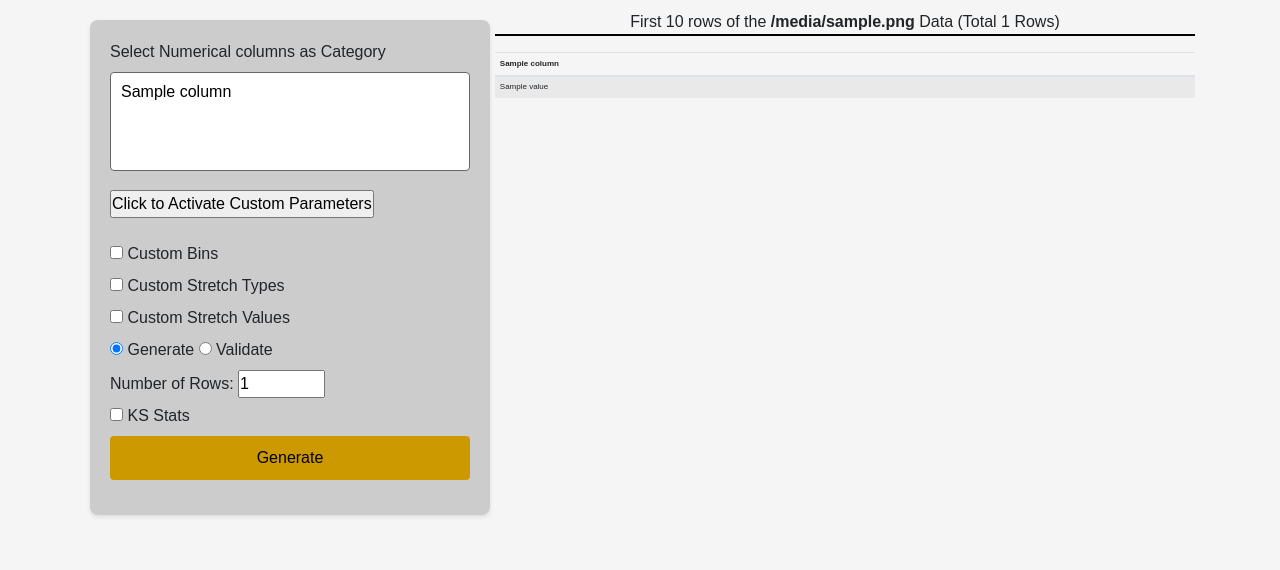
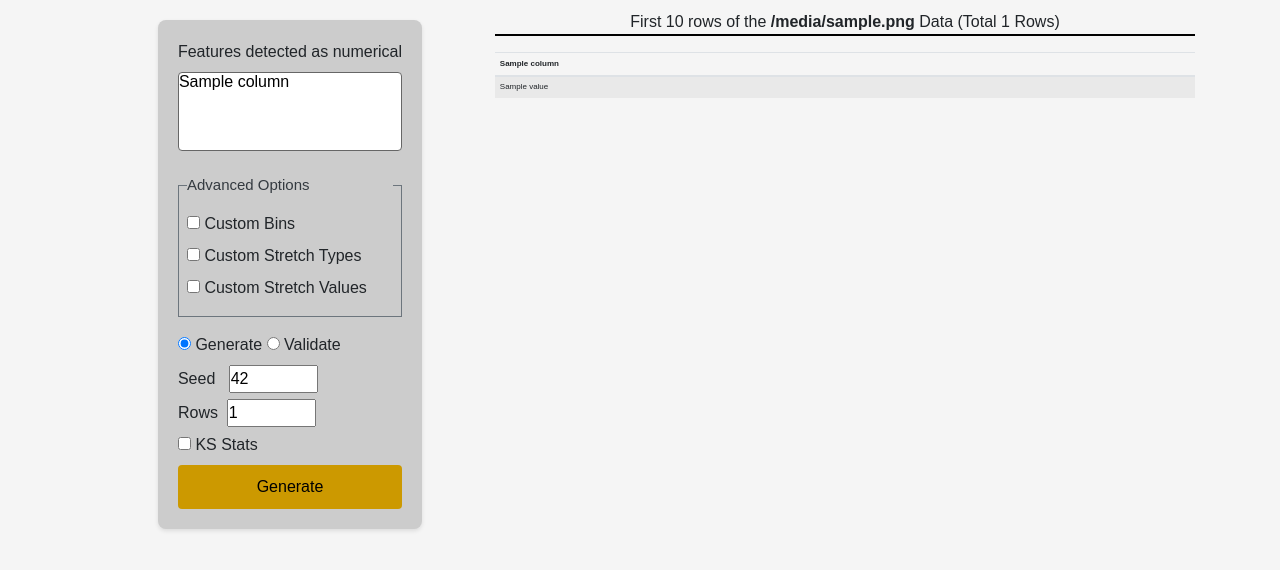
Before and after one commit to rajiviyer/nogan_web_api, a Flask app: template flask/app/templates/generate.html in a window 1280 px wide. Shown: the part 56-626 px from the top of the page. Run offline with Flask 3, Linux system fonts and the light colour scheme; the template is opened without the code that fills it: most values are stand-ins (such as "Sample title", 1, 10 or a date in 2020).

Commit message:
Added seed parameter & cleared unwanted code

```diff
--- a/flask/app/__init__.py
+++ b/flask/app/__init__.py
@@ -8,5 +8,6 @@ app.config['RESULT_DIR'] = os.path.join(os.getcwd(),"app/data")
 app.config['SEED_DATA_DIR'] = \
                     os.path.join(os.getcwd(),"app/seed_data")
 app.config['STRETCH_TYPE'] = set(["Uniform","Gaussian"])
+app.config['NA_VALUES_LIST'] = [' ', 'NA', 'NaN', 'N/A']
 
 from app import views
--- a/flask/app/static/css/styles.css
+++ b/flask/app/static/css/styles.css
@@ -47,6 +47,11 @@ select[name="fileType"] {
     width: 25%;
 }
 
+select[name="category_columns"] {
+    height: 10%;
+    padding: 0px;
+}
+
 /* Style the submit button with a blue background color and white text */
 input[type="submit"] {
     background-color: #CC9900;
@@ -54,6 +59,7 @@ input[type="submit"] {
     border: none;
     cursor: pointer;
     transition: background-color 0.3s;
+    margin-bottom: 0px;
 }
 
 /* Change button color on hover */
@@ -67,8 +73,8 @@ div.textarea {
     min-height: 50px;
  }
 
- div.textarea textarea {
-    position: absolute;
+div.textarea textarea {
+    position: relative;
     min-height: 30px;
     width: 300px;
     transition: all 200ms;
@@ -78,31 +84,6 @@ div.textarea {
     z-index: 1001;
     min-height:250px;
  }
-
-/* .button-container {
-    display: flex;
-    justify-content: center;
-} */
-
-/* Style the submit button with a blue background color and white text */
-/* button {
-    background-color: #CC9900;
-    color: black;
-    border: none;
-    cursor: pointer;
-    transition: background-color 0.3s;
-    width: 25%;
-    font-size: 16px;
-    padding: 10px;
-    margin-bottom: 15px;
-    border: 1px solid #666;
-    border-radius: 4px;
-} */
-
-/* Change button color on hover */
-/* button:hover {
-    background-color: #669999;
-} */
 
 /* Left-align all labels */
 form label {
@@ -203,33 +184,10 @@ header a[name="homeIcon"] {
 }
 
 .line-break {
-    margin-top: 20px; /* Adjust the margin as needed */
+    margin-top: 20px;
 }
 
-/* Style the Alert Window */
-/* .hidden {
-    display: none;
+.custom-legend {
+    font-size: 15px;
+    color: #000;
 }
-
-#customAlert {
-    position: fixed;
-    top: 0;
-    left: 0;
-    width: 100%;
-    height: 100%;
-    background: rgba(0, 0, 0, 0.6);
-    display: flex;
-    align-items: center;
-    justify-content: center;
-}
-
-#customAlertContent {
-    background: #fff;
-    padding: 20px;
-    border-radius: 5px;
-    text-align: center;
-}
-
-#customAlert button {
-    margin-top: 10px;
-} */
--- a/flask/app/static/js/generate.js
+++ b/flask/app/static/js/generate.js
@@ -1,49 +1,28 @@
-// function updateTextInput(val) {
-//     document.getElementById("numRows").value=val;
-//   }
-
 function displayActionElements(val) {
-    // const actionName = document.getElementsByName("action").value;
     const actionName = val;
-    var valNumNodesLabel = document.querySelector('label[name="valNumNodesLabel"]');
-    var genNumRowsLabel = document.querySelector('label[name="genNumRowsLabel"]');
-    var genKSStatsLabel = document.querySelector('label[name="genKSStatsLabel"]');
+    var valNumNodesDiv = document.querySelector('div[id="valNumNodesDiv"]')
+    var genNumRowsDiv = document.querySelector('div[id="genNumRowsDiv"]')
+    var genKSStatsDiv = document.querySelector('div[id="genKSStatsDiv"]')
     var genNumNodesLabel = document.querySelector('label[name="genNumNodesLabel"]');
     var genKSStatsInput = document.querySelector('input[name="genKSStats"]');
-    var genNumNodesInput  = document.querySelector('input[name="genNumNodes"]');
-    var genNumRowsInput = document.querySelector('input[id="genNumRows"]');
-    var valNumNodes = document.querySelector('input[id="valNumNodes"]');
-    // var rangeInput = document.querySelector('input[id="genRangeInput"]');
+    var genNumNodes  = document.querySelector('input[name="genNumNodes"]');
     var submitButton = document.querySelector('input[type="submit"]');
-    // console.log("test");
-    // console.log(actionName);
+
     if (actionName == "validate") {
-      genNumRowsLabel.style.display = 'none';
-      genNumRowsInput.style.display = 'none';
-      genKSStatsLabel.style.display = 'none';
-      genKSStatsInput.style.display = 'none';
-      genNumNodesLabel.style.display = 'none';
-      genNumNodesInput.style.display = 'none';
-      // rangeInput.style.display = 'none';
-      valNumNodesLabel.style.display = 'inline-block';
-      valNumNodes.style.display = 'inline-block';
+      genNumRowsDiv.classList.add("hidden");
+      genKSStatsDiv.classList.add("hidden");
+      valNumNodesDiv.classList.remove("hidden");
       submitButton.value = 'Validate';
-      submitButton.style.marginTop = '5px'; // Adjust the margin
     }
     else {
-      genNumRowsLabel.style.display = 'inline-block';
-      genNumRowsInput.style.display = 'inline-block';
-      genKSStatsLabel.style.display = 'inline-block';
-      genKSStatsInput.style.display = 'inline-block';
+      genNumRowsDiv.classList.remove("hidden");
+      genKSStatsDiv.classList.remove("hidden");
       if (genKSStatsInput.checked) {
-        genNumNodesLabel.style.display = 'inline-block';
-        genNumNodes.style.display = 'inline-block';
+        genNumNodesLabel.classList.remove("hidden");
+        genNumNodes.classList.remove("hidden");
       }
-      // rangeInput.style.display = 'inline-block';
-      valNumNodesLabel.style.display = 'none';
-      valNumNodes.style.display = 'none';
+      valNumNodesDiv.classList.add("hidden");
       submitButton.value = 'Generate';
-      submitButton.style.marginTop = '0'; // Reset the margin
     }
 }
 
@@ -53,12 +32,12 @@ function displayGenNumNodes() {
     var genNumNodes = document.querySelector('input[name="genNumNodes"]');
 
     if (genKSStatsInput.checked) {
-      genNumNodesLabel.style.display = 'inline-block';
-      genNumNodes.style.display = 'inline-block';
+      genNumNodesLabel.classList.remove("hidden");
+      genNumNodes.classList.remove("hidden");
     }
     else {
-      genNumNodesLabel.style.display = 'none';
-      genNumNodes.style.display = 'none';
+      genNumNodesLabel.classList.add("hidden");
+      genNumNodes.classList.add("hidden");
     }
 }
 
@@ -72,7 +51,6 @@ function displayBins() {
   else {
     binsText.classList.add('hidden');
   }
-
 }
 
 function displayStretchType() {
@@ -98,7 +76,6 @@ function displayStretchVal() {
   else {
     stretchValText.classList.add('hidden');
   }
-
 }
 
 function generateJSON() {
@@ -120,7 +97,6 @@ function generateJSON() {
   }
 
   if (selectedOptions.length > 0 || nonNumColsCount > 0) {
-    // If some selected, create a single entry called "Cat_Cols"
     jsonBinsData['cat_cols'] = 100;
     jsonStretchTypeData['cat_cols'] = 'Uniform';
     jsonStretchValData['cat_cols'] = 1.0;
@@ -131,17 +107,8 @@ function generateJSON() {
   document.getElementById('stretchValText').value = JSON.stringify(jsonStretchValData, null, 2);
 }
 
-// function clearMessages() {
-//   document.getElementById('success').classList.add('hidden');
-//   document.getElementById('successDiv').classList.add('hidden');
-
-//   document.getElementById('error').classList.add('hidden');
-//   document.getElementById('errorDiv').classList.add('hidden');
-// }
-
 document.querySelector('form').addEventListener('submit', function(e) {
   e.preventDefault();
-  // document.getElementById('dataHead').classList.add('hidden');
   document.getElementById('success').classList.add('hidden');
   document.getElementById('error').classList.add('hidden');
   document.getElementById('successDiv').classList.add('hidden');
@@ -159,7 +126,7 @@ document.querySelector('form').addEventListener('submit', function(e) {
         document.getElementById('progress').classList.add('hidden');
         document.getElementById('successDiv').classList.remove('hidden');
         document.getElementById('success').classList.remove('hidden');
-        document.getElementById('success').textContent = data.success_message;
+        document.getElementById('success').innerHTML = data.success_message;
       }
       else {
         document.getElementById('success').classList.add('hidden');
@@ -184,12 +151,11 @@ document.querySelector('form').addEventListener('submit', function(e) {
       else {
         document.getElementById('fileLocation').classList.add('hidden');
       }
-
-      // if (data.success_message.trim() != '' | data.error_message.trim() != '') {
-      //   document.getElementById('progress').classList.add('hidden');
-      // }
-      // else {
-      //   document.getElementById('progress').classList.remove('hidden');
-      // }
   });
 });
+
+// Add an event listener to call the function when the page loads
+window.addEventListener("load", function() {
+  generateJSON();
+  displayActionElements("generate");
+});
--- a/flask/app/templates/generate.html
+++ b/flask/app/templates/generate.html
@@ -10,14 +10,20 @@
                 <input type="hidden" id="fileName" name="fileName" {% if file_name %} value = "{{ file_name }}" {% else %} value="" {% endif %}>
                 <input type="hidden" id="fileType" name="fileType" {% if file_name %} value = "{{ file_type }}" {% else %} value="" {% endif %}>
                 <input type="hidden" id="delimiter" name="delimiter" {% if file_name %} value = "{{ delimiter }}" {% else %} value="" {% endif %}>
-                <label for="category_columns" name="categoryColumnsLabel">Select Numerical columns as Category</label><br>
-                <select id="category_columns" name="category_columns" multiple>
+                <div class="rows">
+                    <div class="cols">
+                        <label for="category_columns" name="categoryColumnsLabel">Features detected as numerical</label><br>
+                        <select id="category_columns" name="category_columns" onchange="generateJSON()" multiple>
                             {% for column in columns %}
                                 <option value="{{ column }}">{{ column }}</option>
                             {% endfor %}
                         </select>
-                <input type="button" id="confirmColSel" name="confirmColSel" value="Click to Activate Custom Parameters" onclick="generateJSON()">
-                <br><br>
+                    </div>
+                </div>
+                <div class="rows mt-1">
+                    <div class="cols">
+                        <fieldset class="form-group border border-secondary p-2">
+                            <legend class="custom-legend text-dark">Advanced Options</legend>
                             <input type="checkbox" id="bins" name="bins"  onchange="displayBins()">
                             <label for="bins" name="binsLabel">Custom Bins</label>
                             <div id="divBinText" name="divBinText" class="textarea hidden"><textarea id="binsText" name="binsText"></textarea></div>
@@ -29,22 +35,33 @@
                             <input type="checkbox" id="stretchVal" name="stretchVal" onchange="displayStretchVal()">
                             <label for="stretchVal" name="stretchValLabel">Custom Stretch Values</label>
                             <div id="divStretchValText" name="divStretchValText" class="textarea hidden"><textarea id="stretchValText" name="stretchValText"></textarea></div>
-                <br>
+                        </fieldset>
+                    </div>
+                </div>
                 <input type="radio" id="generate" name="action" value="generate" checked="true" onchange="displayActionElements(this.value)">
                 <label for="generate">Generate</label>
                 <input type="radio" id="validate" name="action" value="validate" onchange="displayActionElements(this.value)">
-                <label for="validate">Validate</label><br>
-                <label for="genNumRows" name="genNumRowsLabel">Number of Rows:</label>
-                <input type="number" id="genNumRows" name="genNumRows" {% if row_count > 0 %} value="{{ row_count }}" {% else %} value="1000" {% endif %} min="1" max="10000">
-                <!-- <input type="range" id="genRangeInput" name="genRangeInput" min="1" max="10000" value="1000" onchange="updateTextInput(this.value);"> -->
-                <label for="valNumNodes" name="valNumNodesLabel" style="display: none">Number of Nodes:</label>
-                <input type="number" id="valNumNodes" name="valNumNodes" value="1000" min="1" max="10000" style="display: none">
-                <br>
+                <label for="validate">Validate</label>
+                <div>
+                    <label for="seed" name="seedLabel">Seed</label>&nbsp;&nbsp;
+                    <input type="number" id="seed" name="seed" value="42" min="1" max="100000" style="width: 40%;">
+                </div>
+                <div id="genNumRowsDiv" class="hidden">
+                    <label for="genNumRows" name="genNumRowsLabel">Rows</label>&nbsp;
+                    <input type="number" id="genNumRows" name="genNumRows" {% if row_count > 0 %} value="{{ row_count }}" {% else %} value="1000" {% endif %} min="1" max="10000" style="width: 40%;">
+                </div>
+                <div id="valNumNodesDiv" class="hidden">
+                    <label for="valNumNodes" name="valNumNodesLabel">Nodes</label>
+                    <input type="number" id="valNumNodes" name="valNumNodes" value="1000" min="1" max="10000" style="width: 40%;">
+                </div>
+                <div id="genKSStatsDiv" class="hidden">
                     <input type="checkbox" id="genKSStats" name="genKSStats" onchange="displayGenNumNodes()">
-                <label for="kSStats" name="genKSStatsLabel">KS Stats</label>&nbsp;&nbsp;&nbsp;&nbsp;
-                <label for="genNumNodes" name="genNumNodesLabel" style="display: none" >Number of Nodes:</label>
-                <input type="number" id="genNumNodes" name="genNumNodes" value="1000" min="1" max="10000" style="display: none; width: 25%"><br>
-                <input type="submit" value="Generate">
+                    <label for="kSStats" name="genKSStatsLabel">KS Stats</label>
+                    &nbsp;&nbsp;
+                    <label for="genNumNodes" name="genNumNodesLabel" class="hidden">Nodes</label>
+                    <input type="number" id="genNumNodes" name="genNumNodes" value="1000" min="1" max="10000" style="width: 25%;" class="hidden">
+                </div>
+                <input type="submit" value="Generate" class="btn btn-xs">
             </form>
         </div>
         <div class="right-section">
```
Also changed, not shown: flask/app/views.py (+46 -24 lines). Lines whose indentation alone changed are shown as unchanged.
